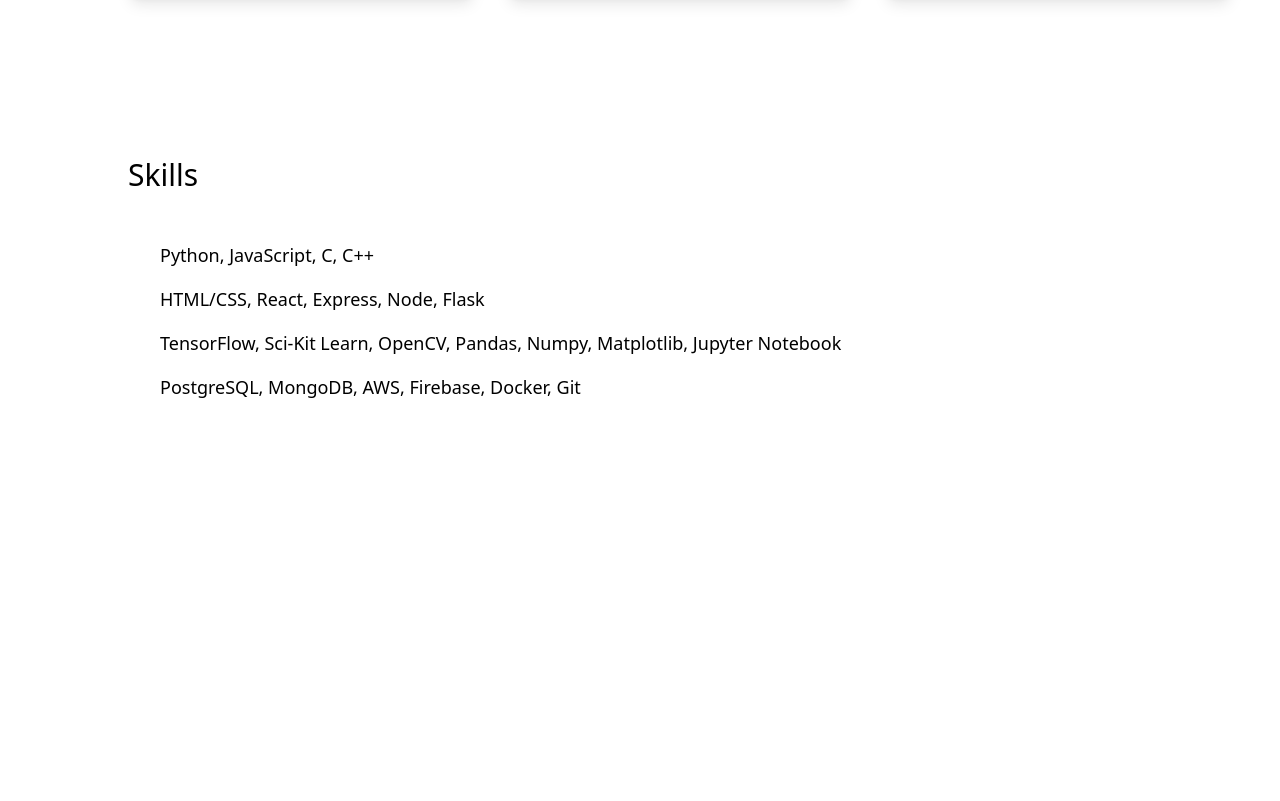
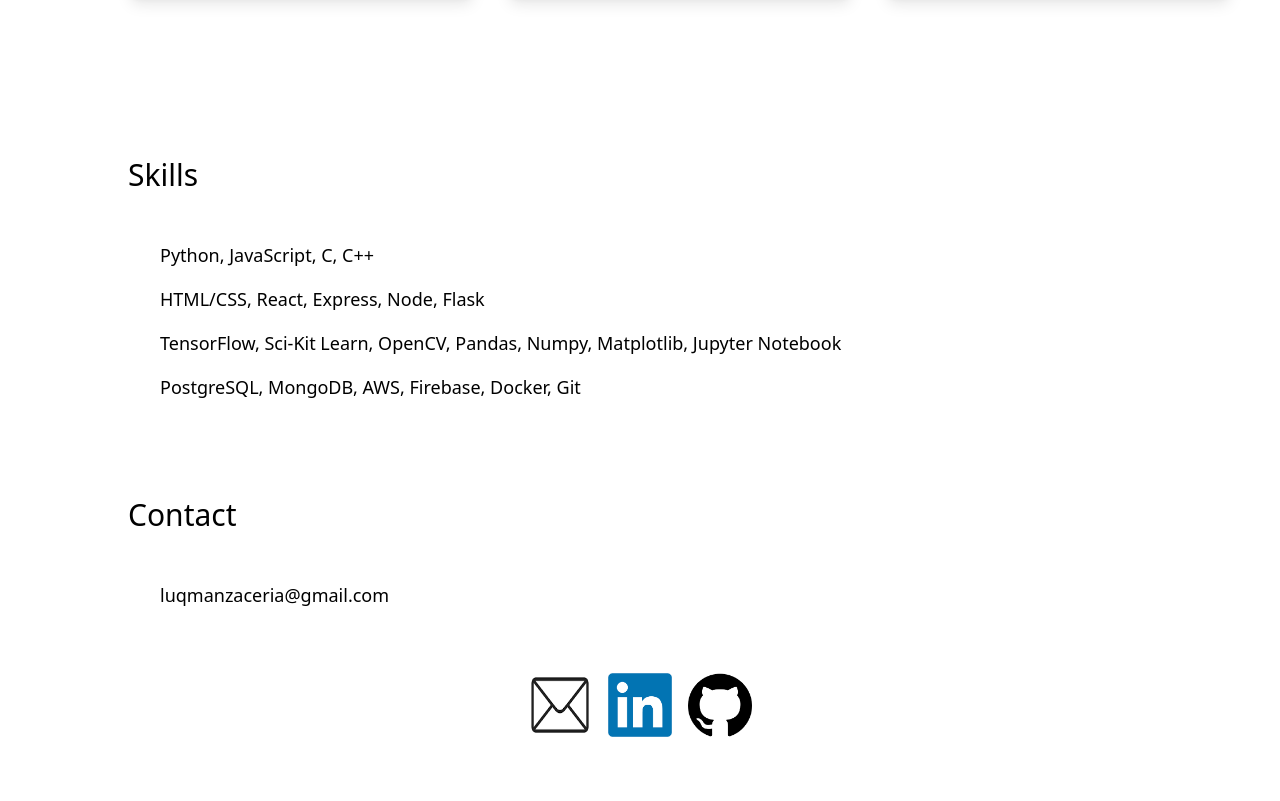
Before and after one commit to luqmanzaceria/luqmanzaceria.github.io, a Gatsby site: page / in a window 1280 px wide. Shown: the part 2911-3712 px from the top of the page. Before the commit the page ends 3312 px from the top, so only its background shows below. Built offline with nearby package versions, Linux system fonts and the light colour scheme; Gatsby itself is replaced by a stand-in of ours.

Commit message:
Add contact section

```diff
--- /dev/null
+++ b/src/components/Contact.js
@@ -0,0 +1,30 @@
+import React from 'react';
+
+import linkedin from '../images/linkedin.png'
+import github from '../images/github.png'
+import email from '../images/email.png'
+
+const Contact = () => {
+    return (
+        <>
+            <meta charset="UTF-8"></meta>
+            <div id="contact" class='flex flex-col pt-24'>
+                <h2 class='text-3xl font-light px-8 sm:px-16 md:px-32 pb-8'>Contact</h2>
+                <a class='px-14 sm:px-28 md:px-40 pt-4 text-lg hover:underline hover:text-blue-500' href='mailto:luqmanzaceria@gmail.com'>luqmanzaceria@gmail.com</a>
+                <div class="flex justify-center space-x-4 py-16">
+                    <a href="mailto:luqmanzaceria@gmail.com" target="_blank" rel="noopener noreferrer" class="block">
+                        <img src={email} alt="Email" class="h-16 w-16" />
+                    </a>
+                    <a href="https://www.linkedin.com/in/luqmanzaceria" target="_blank" rel="noopener noreferrer" class="block">
+                        <img src={linkedin} alt="LinkedIn" class="h-16 w-16" />
+                    </a>
+                    <a href="https://github.com/luqmanzaceria" target="_blank" rel="noopener noreferrer" class="block">
+                        <img src={github} alt="GitHub" class="h-16 w-16" />
+                    </a>
+                </div>
+            </div>
+        </>
+    );
+};
+
+export default Contact;
--- a/src/pages/index.js
+++ b/src/pages/index.js
@@ -8,6 +8,7 @@ import Education from '../components/Education'
 import Experience from '../components/Experience'
 import Projects from '../components/Projects'
 import Skills from '../components/Skills'
+import Contact from '../components/Contact'
 
 export default function Home() {
   return (
@@ -19,6 +20,7 @@ export default function Home() {
       <Experience/>
       <Projects/>
       <Skills/>
+      <Contact/>
     </>
   );
 }
```
Also changed, not shown: src/images/email.png (added), src/images/github.png (added), src/images/linkedin.png (added).
